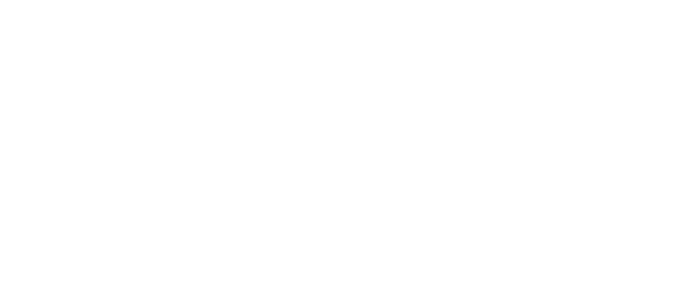
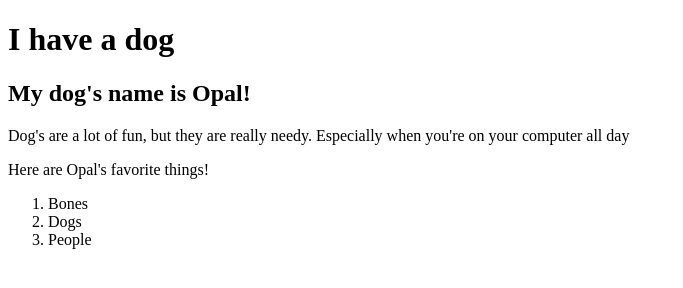
Before and after one commit to jdechow5/dog-site, a plain HTML site: page dog.html in a window 1280 px wide. Shown: the whole page, without its empty margins (0-683 px from the left). Drawn offline with Linux system fonts and the light colour scheme.

Commit message:
add dog attributes to website

```diff
--- a/dog.html
+++ b/dog.html
@@ -5,4 +5,17 @@
   <title>Dog web page!</title>
 </head>
 
+<body>
+  <h1>I have a dog</h1>
+  <h2>My dog's name is Opal!</h2>
+
+  <p>Dog's are a lot of fun, but they are really needy. Especially when you're on your computer all day</p>
+
+  <p>Here are Opal's favorite things!</p>
+  <ol>
+    <li>Bones</li>
+    <li>Dogs</li>
+    <li>People</li>
+  </ol>
+
 </html>
```
